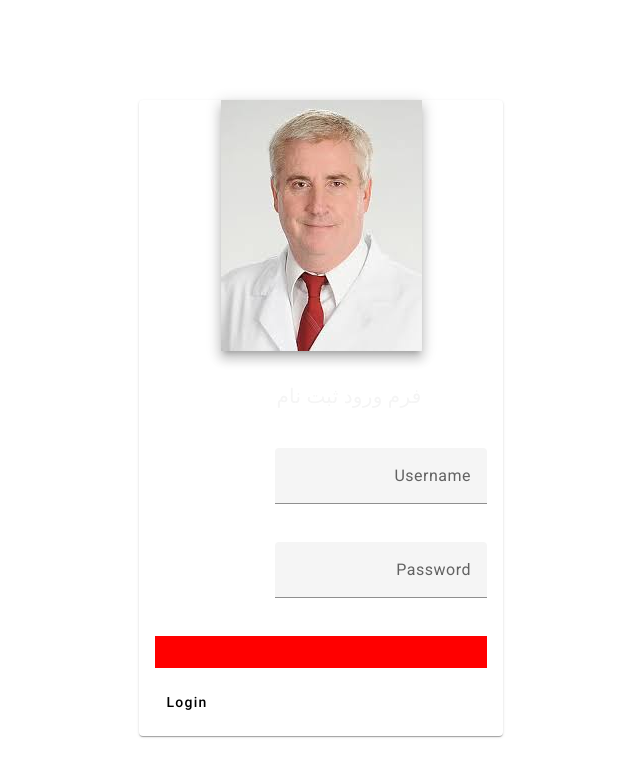
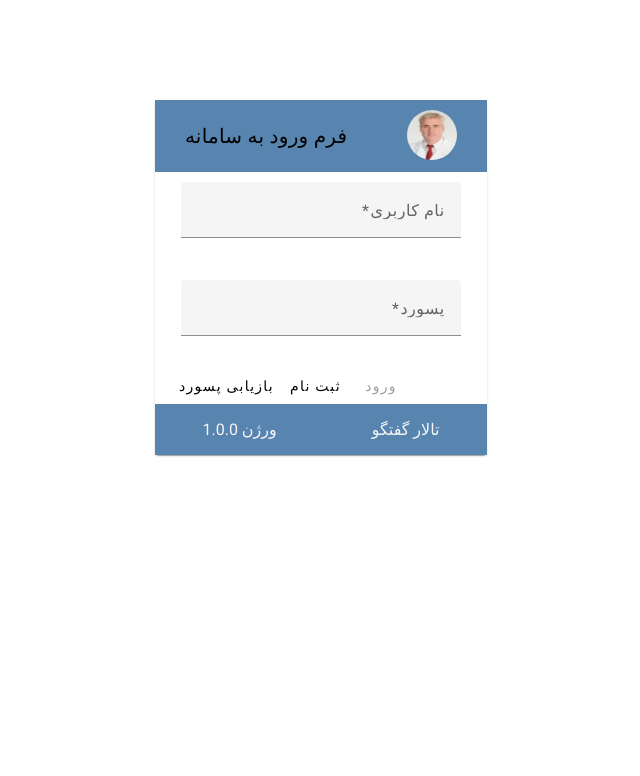
Before and after one commit to milad-arabali/Forum, an Angular app: page / in a window 1280 px wide. Shown: the top 776 px of the page, without its empty margins (319-959 px from the left). Built offline with nearby package versions, Linux system fonts and the light colour scheme.

Commit message:
signin and signup design

```diff
--- a/src/app/app-routing.module.ts
+++ b/src/app/app-routing.module.ts
@@ -2,9 +2,12 @@ import { NgModule } from '@angular/core';
 import { RouterModule, Routes } from '@angular/router';
 import {ThemeComponent} from "./Theme/theme.component";
 import {SigninUserComponent} from "./userLogin/signin-user/signin-user.component";
+import {SignupUserComponent} from "./userLogin/signup-user/signup-user.component";
 
 const routes: Routes = [
   {path:'',component: SigninUserComponent},
+  {path:'signup', component:SignupUserComponent},
+  {path:'signin', component:SigninUserComponent},
   {path:'users', component:ThemeComponent},
 
 ];
--- a/src/app/userLogin/signin-user/signin-user.component.css
+++ b/src/app/userLogin/signin-user/signin-user.component.css
@@ -2,13 +2,30 @@
 :host {
   display: flex;
   justify-content: center;
+
   margin: 100px 0px;
   color: whitesmoke;
 }
 
-.mat-form-field {
+
+
+.title {
+  display: flex;
   width: 100%;
-  min-width: 300px;
+  justify-content: space-around;
+  background-color: #5885AF;
+}
+
+.title img {
+  width: 50px;
+  height: 50px;
+  border-radius: 50%;
+  margin-top: 10px;
+}
+
+.title p {
+  font-size: 20px;
+  color: black;
 }
 
 mat-card-title,
@@ -28,3 +45,26 @@ mat-card-content {
   display: flex;
   justify-content: flex-end;
 }
+.loginForm{
+  display: flex;
+  flex-direction: column;
+  width: 100%;
+  min-width: 300px;
+  justify-content: center;
+}
+.loginForm span {
+  color: black;
+  font-size: 1rem;
+}
+.mat-form{
+  margin:10px;
+}
+.mat-form input{
+  width: 300px;
+}
+.footerLoginform{
+  display: flex;
+  width: 100%;
+  justify-content: space-around;
+  background-color: #5885AF;
+}
--- a/src/app/userLogin/signin-user/signin-user.component.html
+++ b/src/app/userLogin/signin-user/signin-user.component.html
@@ -1,32 +1,37 @@
 <mat-card>
   <mat-card-title>
     <div class="title">
-      <img class="avatar mat-elevation-z8" src="..\assets\img\images.jpg">
-      <p>فرم ورود ثبت نام</p>
+      <img class="avatar " src="..\assets\img\images.jpg">
+      <p>فرم ورود به سامانه</p>
     </div>
   </mat-card-title>
   <mat-card-content>
-    <form>
-      <p>
-        <mat-form-field>
-          <input type="text" matInput placeholder="Username" formControlName="username">
-        </mat-form-field>
-      </p>
+    <div [formGroup]="form" class="loginForm">
 
-      <p>
-        <mat-form-field>
-          <input type="password" matInput placeholder="Password" formControlName="password">
-        </mat-form-field>
-      </p>
+      <mat-form-field class="mat-form">
+        <mat-label>نام کاربری</mat-label>
+        <input type="text" matInput formControlName="username">
+        <mat-error>نام کاربری صحیح نمی باشد</mat-error>
+      </mat-form-field>
 
-      <p class="error">
 
-      </p>
+      <mat-form-field class="mat-form">
+        <mat-label>پسورد</mat-label>
+        <input type="password" matInput formControlName="Password">
+        <mat-error>پسورد صحیح نمی باشد</mat-error>
+      </mat-form-field>
 
-      <div class="button">
-        <button type="submit" mat-button>Login</button>
+      <div class="button" >
+        <button mat-button type="submit" [disabled]="!form.valid" >ورود</button>
+        <button mat-button [routerLink]="['/signup']">ثبت نام</button>
+        <button mat-button>بازیابی پسورد</button>
       </div>
 
-    </form>
+    </div>
+
   </mat-card-content>
+  <div class="footerLoginform">
+    <p>تالار گفتگو</p>
+    <p>ورژن 1.0.0</p>
+  </div>
 </mat-card>
--- a/src/app/userLogin/signin-user/signin-user.component.ts
+++ b/src/app/userLogin/signin-user/signin-user.component.ts
@@ -1,4 +1,6 @@
 import { Component } from '@angular/core';
+import {FormBuilder, Validators} from "@angular/forms";
+import {UserLoginService} from "../user-login.service";
 
 @Component({
   selector: 'app-signin-user',
@@ -6,5 +8,23 @@ import { Component } from '@angular/core';
   styleUrls: ['./signin-user.component.css']
 })
 export class SigninUserComponent {
+  form=this.fb.group({
+    username: ['', [
+      Validators.required,
+      Validators.minLength(5),
+      Validators.maxLength(60)
+    ]],
+    Password: ['', [Validators.required,Validators.pattern(/^[a-zA-Z0-9!@#\$%\^\&*_=+-]{8,12}$/g),Validators.minLength(5)]],
+  })
+  userName1 : any;
+  constructor(private fb: FormBuilder ,private usersath: UserLoginService) {
 
+  }
+  ngOnInit() {
+    // this.userName1 = this.usersath.getUsers();
+  }
+
+  get userName(){
+    return this.form.controls['username']
+  }
 }
--- a/src/app/userLogin/signup-user/signup-user.component.css
+++ b/src/app/userLogin/signup-user/signup-user.component.css
@@ -0,0 +1,68 @@
+:host {
+  display: flex;
+  justify-content: center;
+  margin: 100px 0px;
+  color: whitesmoke;
+}
+
+
+
+.title {
+  display: flex;
+  width: 100%;
+  justify-content: space-around;
+  background-color: #5885AF;
+}
+
+.title img {
+  width: 50px;
+  height: 50px;
+  border-radius: 50%;
+  margin-top: 10px;
+}
+
+.title p {
+  font-size: 20px;
+  color: black;
+}
+
+mat-card-title,
+mat-card-content {
+  display: flex;
+  justify-content: center;
+}
+
+.error {
+  padding: 16px;
+  width: 300px;
+  color: white;
+  background-color: red;
+}
+
+.button {
+  display: flex;
+  justify-content: flex-end;
+}
+.loginForm{
+  display: flex;
+  flex-direction: column;
+  width: 100%;
+  min-width: 300px;
+  justify-content: center;
+}
+.loginForm span {
+  color: black;
+  font-size: 1rem;
+}
+.mat-form{
+  margin:10px;
+}
+.mat-form input{
+  width: 300px;
+}
+.footerLoginform{
+  display: flex;
+  width: 100%;
+  justify-content: space-around;
+  background-color: #5885AF;
+}
--- a/src/app/userLogin/signup-user/signup-user.component.html
+++ b/src/app/userLogin/signup-user/signup-user.component.html
@@ -1,15 +1,37 @@
-<div class="container">
-  <div class="header-menu">
-    <img src="..\assets\img\images.jpg">
-    <p>فرم ورود به سامانه</p>
-  </div>
-  <div class="form-menu">
+<mat-card>
+  <mat-card-title>
+    <div class="title">
+      <img class="avatar " src="..\assets\img\images.jpg">
+      <p>فرم ثبت نام در سامانه</p>
+    </div>
+  </mat-card-title>
+  <mat-card-content>
+    <div [formGroup]="form" class="loginForm">
 
-  </div>
-  <div class="footer-menu">
-
-  </div>
+      <mat-form-field class="mat-form">
+        <mat-label>نام کاربری</mat-label>
+        <input type="text" matInput formControlName="username">
+        <mat-error>نام کاربری صحیح نمی باشد</mat-error>
+      </mat-form-field>
 
 
-</div>
-<p>dwdwd</p>
+      <mat-form-field class="mat-form">
+        <mat-label>پسورد</mat-label>
+        <input type="password" matInput formControlName="Password">
+        <mat-error>پسورد صحیح نمی باشد</mat-error>
+      </mat-form-field>
+
+      <div class="button">
+        <button mat-button [routerLink]="['/signup']">ثبت نام</button>
+        <button mat-button [routerLink]="['/signin']">ورود</button>
+
+      </div>
+
+    </div>
+
+  </mat-card-content>
+  <div class="footerLoginform">
+    <p>تالار گفتگو</p>
+    <p>ورژن 1.0.0</p>
+  </div>
+</mat-card>
--- a/src/app/userLogin/signup-user/signup-user.component.ts
+++ b/src/app/userLogin/signup-user/signup-user.component.ts
@@ -1,4 +1,6 @@
 import { Component } from '@angular/core';
+import {FormBuilder, Validators} from "@angular/forms";
+import {UserLoginService} from "../user-login.service";
 
 @Component({
   selector: 'app-signup-user',
@@ -6,5 +8,15 @@ import { Component } from '@angular/core';
   styleUrls: ['./signup-user.component.css']
 })
 export class SignupUserComponent {
+  form=this.signUpfb.group({
+    username: ['', [
+      Validators.required,
+      Validators.minLength(5),
+      Validators.maxLength(60)
+    ]],
+    Password: ['', [Validators.required,Validators.pattern(/^[a-zA-Z0-9!@#\$%\^\&*_=+-]{8,12}$/g),Validators.minLength(5)]],
+  })
+  constructor(private signUpfb: FormBuilder) {
 
+  }
 }
--- a/src/app/userLogin/user-login.module.ts
+++ b/src/app/userLogin/user-login.module.ts
@@ -5,6 +5,8 @@ import { SignupUserComponent } from './signup-user/signup-user.component';
 import {MatInputModule} from "@angular/material/input";
 import {MatButtonModule} from "@angular/material/button";
 import {MatCardModule} from "@angular/material/card";
+import {RouterLink} from "@angular/router";
+import {ReactiveFormsModule} from "@angular/forms";
 
 
 
@@ -17,7 +19,9 @@ import {MatCardModule} from "@angular/material/card";
     CommonModule,
     MatInputModule,
     MatButtonModule,
-    MatCardModule
+    MatCardModule,
+    RouterLink,
+    ReactiveFormsModule
   ]
 })
 export class UserLoginModule { }
```
